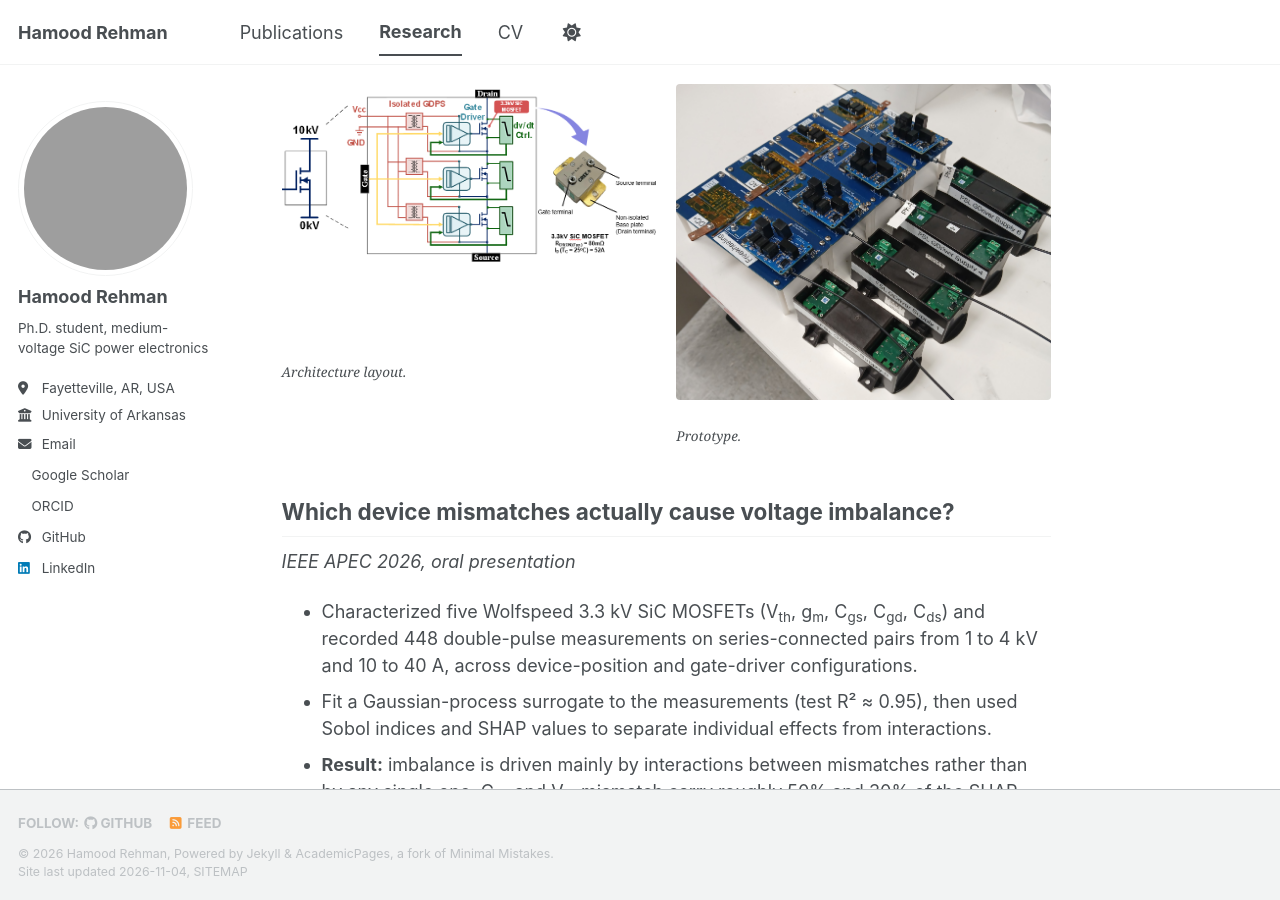
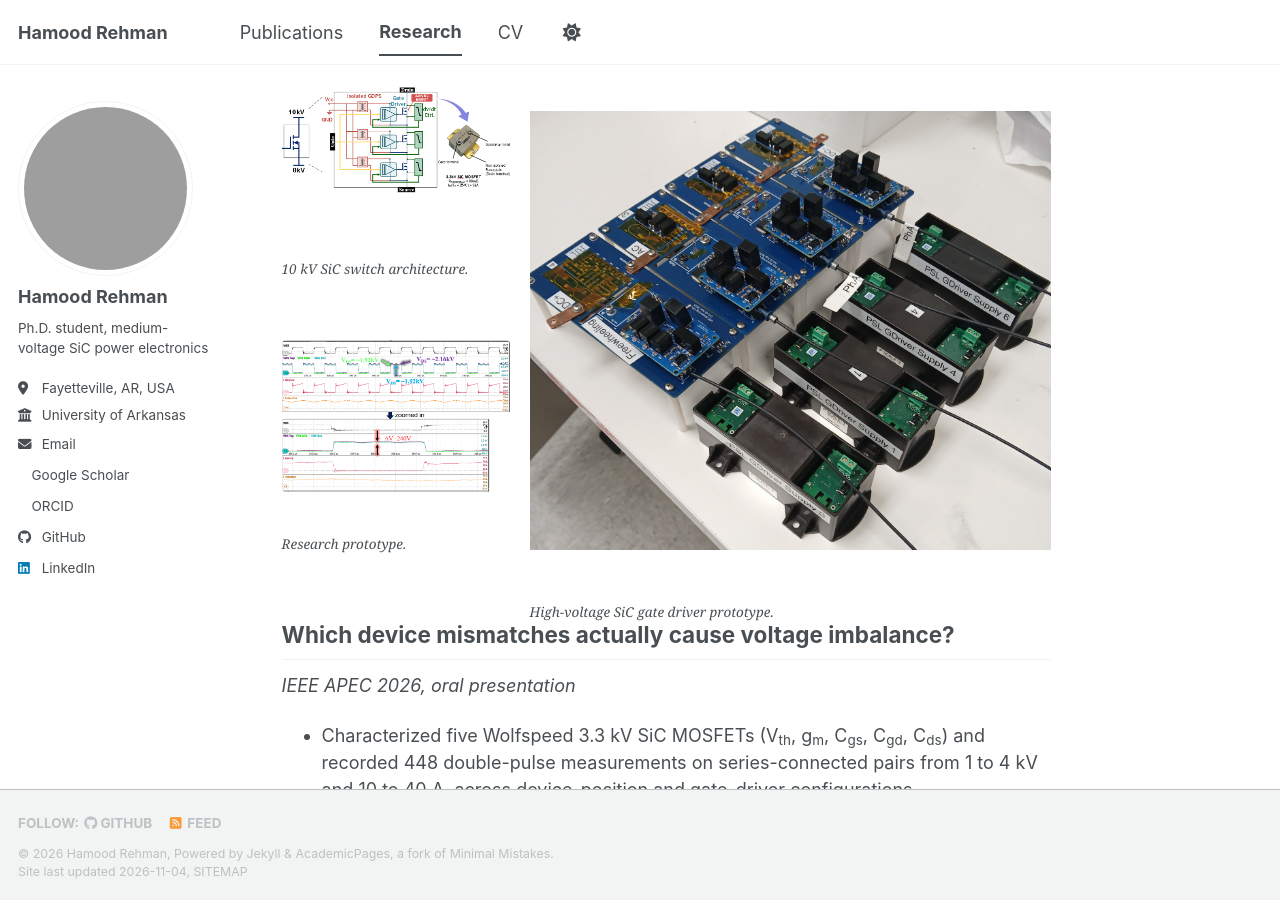
Before and after one commit to hamood-rehman/hamood-rehman.github.io, a Jekyll site: the page built from _pages/research.md, in a window 1280 px wide and 900 px high, scrolled down 386 px. Built offline with Jekyll 4.4.1, drawn with Linux system fonts in a browser that asks for light colours; a style sheet for code colours, icons or effects is not loaded; grey boxes are pictures that could not be loaded.

Commit message:
Update research.md

```diff
--- a/_pages/research.md
+++ b/_pages/research.md
@@ -13,16 +13,42 @@ author_profile: true
 - Active dv/dt control mechanism powered from the gate driver’s own supply, so no extra isolated supply is needed.
 - Tested upto 6kV DC bus and 50A switching current in continuous operation with voltage imbalance between devices stayed within 300V, against up to 1.5kV with no control at 4kV DC bus.
 
-<div style="display: flex; flex-wrap: wrap; gap: 20px; justify-content: space-between;">
+<div style="
+    display: grid;
+    grid-template-columns: 1fr 1fr 1.2fr;
+    grid-template-rows: 1fr 1fr;
+    gap: 20px;
+    align-items: stretch;
+">
 
-  <figure style="flex: 1 1 300px; margin: 0; min-width: 250px;">
-    <img src="{{ base_path }}/images/research/10kv SiC switch Architecture.png" alt="Architecture layout" style="width: 100%; height: auto; display: block;">
-    <figcaption style="margin-top: 8px; font-style: italic;">Architecture layout.</figcaption>
+  <!-- Row 1, Column 1 -->
+  <figure style="grid-column: 1; grid-row: 1; margin: 0;">
+    <img src="{{ base_path }}/images/research/10kv SiC switch Architecture.png"
+         alt="10 kV SiC switch architecture"
+         style="width: 100%; height: auto; display: block;">
+    <figcaption style="margin-top: 8px; font-style: italic;">
+      10 kV SiC switch architecture.
+    </figcaption>
   </figure>
 
-  <figure style="flex: 1 1 300px; margin: 0; min-width: 300px;">
-    <img src="{{ base_path }}/images/research/20261103_120929.jpg" alt="Prototype" style="width: 150%; height: auto; display: block;">
-    <figcaption style="margin-top: 8px; font-style: italic;">Prototype.</figcaption>
+  <!-- Row 2, Column 1 -->
+  <figure style="grid-column: 1; grid-row: 2; margin: 0;">
+    <img src="{{ base_path }}/images/research/HI.png"
+         alt="Research image"
+         style="width: 100%; height: auto; display: block;">
+    <figcaption style="margin-top: 8px; font-style: italic;">
+      Research prototype.
+    </figcaption>
+  </figure>
+
+  <!-- Column 2 (spanning both rows) -->
+  <figure style="grid-column: 2 / 4; grid-row: 1 / 3; margin: 0;">
+    <img src="{{ base_path }}/images/research/20261103_120929.jpg"
+         alt="High-voltage SiC gate driver prototype"
+         style="width: 100%; height: 100%; object-fit: contain; display: block;">
+    <figcaption style="margin-top: 8px; font-style: italic;">
+      High-voltage SiC gate driver prototype.
+    </figcaption>
   </figure>
 
 </div>
```
